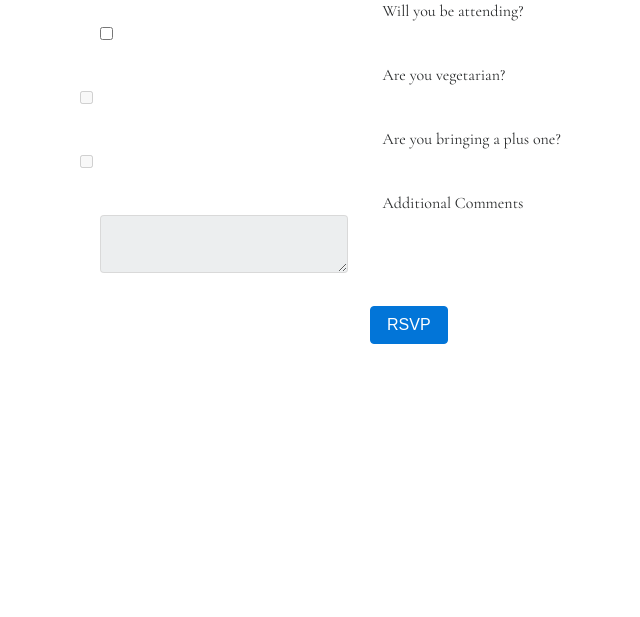
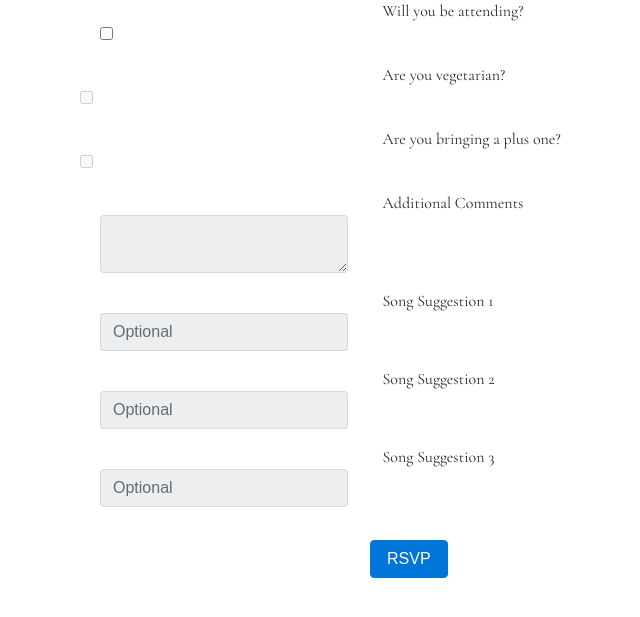
Before and after one commit to davliu/wedding, a Flask app: template app/templates/pages/rsvp_update.html in a window 1280 px wide. Shown: the part 156-773 px from the top of the page, without its empty margins (0-640 px from the left). Run offline with Flask 2, Linux system fonts and the light colour scheme; the template is opened without the code that fills it: values that come from a table or form of the project are taken from there, others are empty; some libraries are stand-ins or nearby versions.

Commit message:
add song suggestion fields

```diff
--- a/app/pages/forms.py
+++ b/app/pages/forms.py
@@ -34,6 +34,18 @@ class RSVPUpdateForm(FlaskForm):
         "Additional Comments",
         validators=[length(max=200)],
     )
+    song_suggestion_1 = StringField(
+        "Song Suggestion 1",
+        validators=[length(max=100)], render_kw={"placeholder": "Optional"},
+    )
+    song_suggestion_2 = StringField(
+        "Song Suggestion 2",
+        validators=[length(max=100)], render_kw={"placeholder": "Optional"},
+    )
+    song_suggestion_3 = StringField(
+        "Song Suggestion 3",
+        validators=[length(max=100)], render_kw={"placeholder": "Optional"},
+    )
 
     def validate(self):
         valid = FlaskForm.validate(self)
--- a/app/pages/rsvp_models.py
+++ b/app/pages/rsvp_models.py
@@ -19,6 +19,9 @@ RETRIEVE_FIELDS = {
     "plus_one_name",
     "plus_one_vegetarian",
     "additional_comments",
+    "song_suggestion_1",
+    "song_suggestion_2",
+    "song_suggestion_3",
 }
 
 UPDATE_FIELDS = {
@@ -28,6 +31,9 @@ UPDATE_FIELDS = {
     "plus_one_name",
     "plus_one_vegetarian",
     "additional_comments",
+    "song_suggestion_1",
+    "song_suggestion_2",
+    "song_suggestion_3",
 }
 
 class RSVP(object):
--- a/app/templates/pages/rsvp_update.html
+++ b/app/templates/pages/rsvp_update.html
@@ -57,6 +57,22 @@
       </div>
     </div>
   </div>
+  {% for song_field_errors, song_field in [
+      (form.errors.song_suggestion_1, form.song_suggestion_1),
+      (form.errors.song_suggestion_2, form.song_suggestion_2),
+      (form.errors.song_suggestion_3, form.song_suggestion_3)
+    ]
+  %}
+    <div class="form-group form-row">
+      {{ song_field.label(class_="form-check-label col-md-3 offset-md-3") }}
+      <div class="col-md-3">
+        {{ song_field(class_="form-control is-invalid" if song_field_errors else "form-control") }}
+        <div class="invalid-feedback">
+          {% for e in song_field_errors %}{{ e }}{% endfor %}
+        </div>
+      </div>
+    </div>
+  {% endfor %}
   <div class="form-row">
     <div class="form-group col-md-12">
       {{ form.recaptcha }}
```
